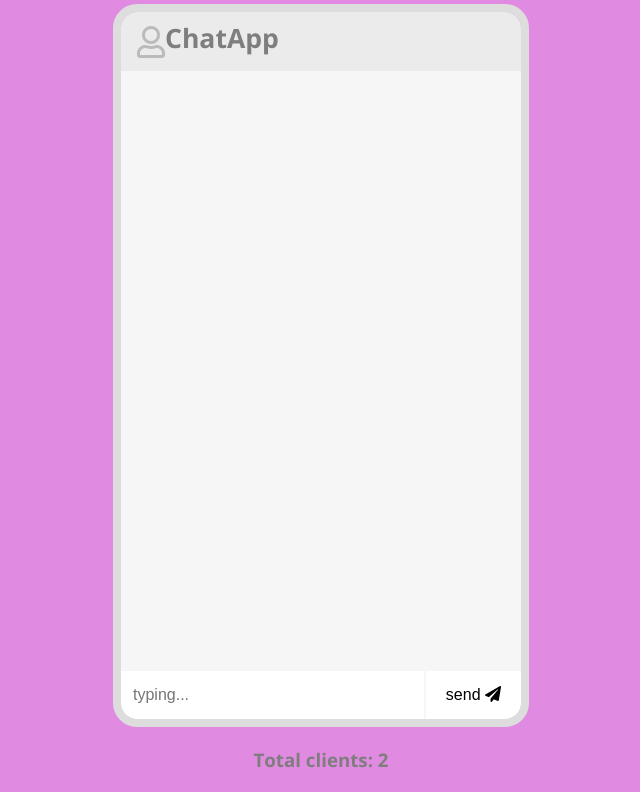
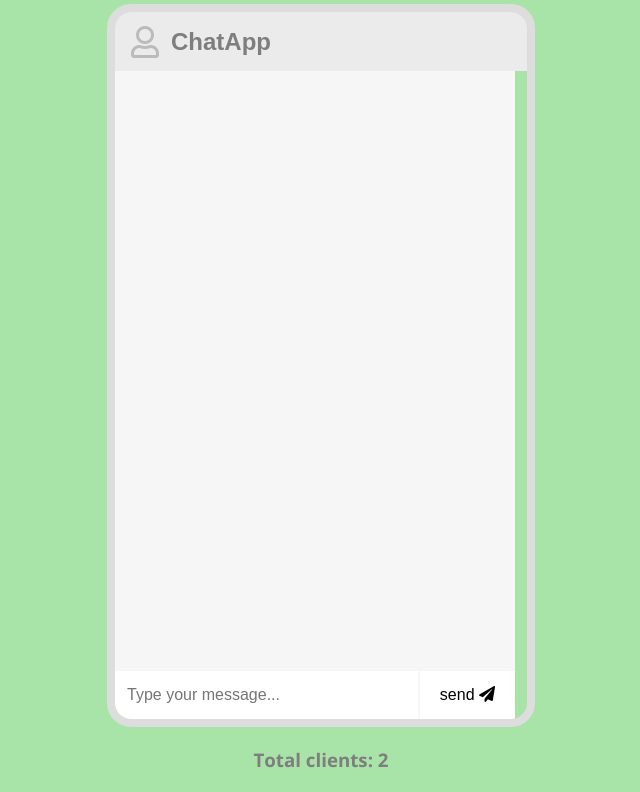
Before and after one commit to ibmnandkishor/chap_application-node-js, a website: page public/index.html in a window 1280 px wide. Shown: the part 79-871 px from the top of the page, without its empty margins (319-959 px from the left). Drawn offline with nearby package versions, Linux system fonts and the light colour scheme; no server answers.

Commit message:
Add files via upload

```diff
--- a/public/index.html
+++ b/public/index.html
@@ -12,12 +12,18 @@
     <link rel="stylesheet" href="style.css" />
     <title>Chat app</title>
   </head>
-  <body style="background-color: rgb(225, 138, 225)">
+  <body style="background-color: rgb(168, 227, 168)">
     <h1 class="title">Chat App 💬</h1>
     <div class="main">
       <div class="name">
         <span><i class="far fa-user"></i></span>
-       <h5>ChatApp</h5>
+        <input
+          type="text"
+          id="name-input"
+          class="name-input"
+          value="ChatApp"
+          maxlength="20"
+        />
       </div>
 
       <ul class="message-container" id="message-container">
@@ -33,7 +39,7 @@
           name="message"
           id="message-input"
           class="message-input"
-          placeholder="typing..."
+          placeholder="Type your message..."
         />
         <div class="v-divider"></div>
         <button type="submit" class="send-button">
--- a/public/style.css
+++ b/public/style.css
@@ -107,8 +107,6 @@ body {
   display: flex;
   justify-content: space-between;
   width: 400px;
-  background-color: rgb(193, 222, 149);
-
 }
 
 .message-input {
```
